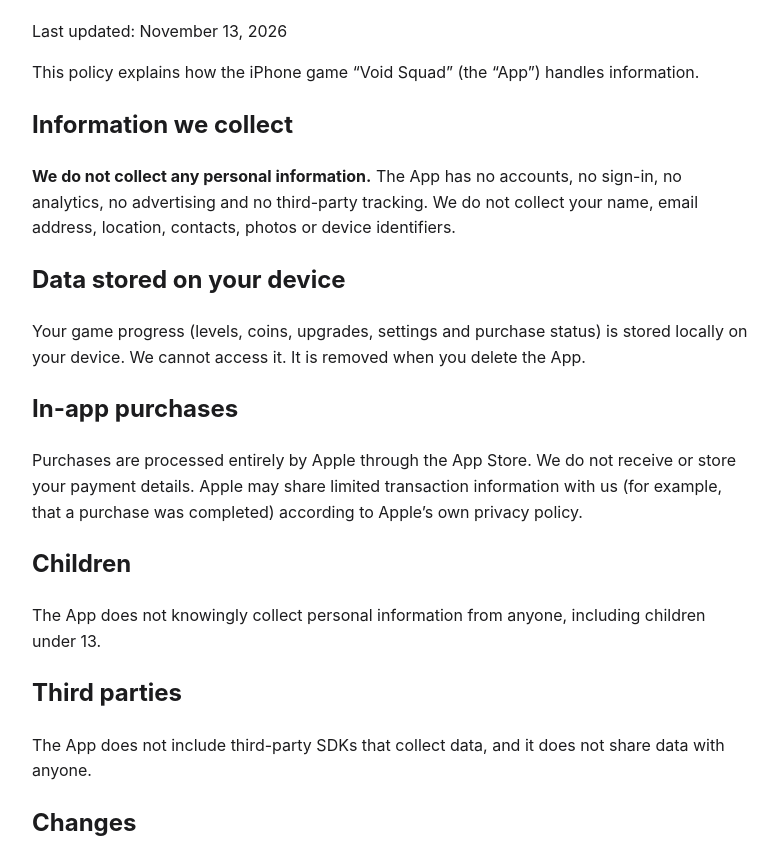
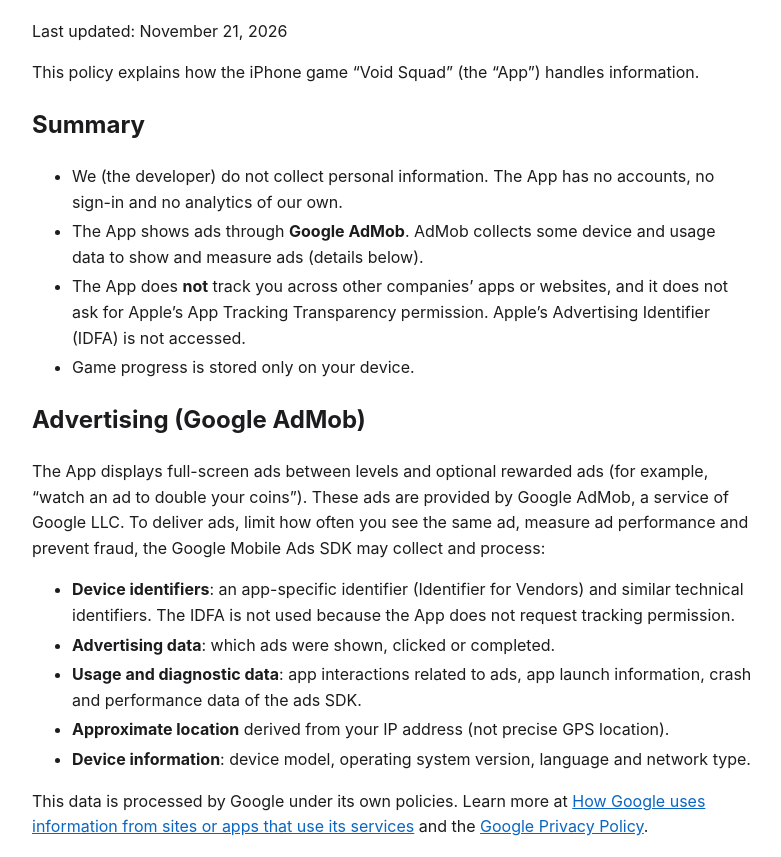
Before and after one commit to erencayk/voidsquad-legal, a plain HTML site: page privacy.html in a window 1280 px wide. Shown: the part 78-935 px from the top of the page, without its empty margins (248-1029 px from the left). Drawn offline with Linux system fonts and the light colour scheme.

Commit message:
Privacy policy: disclose Google AdMob ads, consent choices, no ATT tracking
Co-Authored-By: Claude Opus 5.5 <noreply@anthropic.com>
Claude-Session: https://claude.ai/code/session_015Xwn3ETbKGVVH744uU5cRm

```diff
--- a/privacy.html
+++ b/privacy.html
@@ -1,19 +1,46 @@
-<!doctype html><html lang="en"><head><meta charset="utf-8"><meta name="viewport" content="width=device-width,initial-scale=1"><title>Void Squad – Privacy Policy</title><style>body{font-family:-apple-system,system-ui,sans-serif;max-width:720px;margin:0 auto;padding:24px;line-height:1.6;color:#1c1c1e}h1{margin-top:0}a{color:#0a66c2}@media(prefers-color-scheme:dark){body{background:#111;color:#eee}a{color:#6cb4ff}}</style></head><body>
+<!doctype html><html lang="en"><head><meta charset="utf-8"><meta name="viewport" content="width=device-width,initial-scale=1"><title>Void Squad – Privacy Policy</title><style>body{font-family:-apple-system,system-ui,sans-serif;max-width:720px;margin:0 auto;padding:24px;line-height:1.6;color:#1c1c1e}h1{margin-top:0}a{color:#0a66c2}li{margin:4px 0}@media(prefers-color-scheme:dark){body{background:#111;color:#eee}a{color:#6cb4ff}}</style></head><body>
 <h1>Void Squad – Privacy Policy</h1>
-<p>Last updated: November 13, 2026</p>
+<p>Last updated: November 21, 2026</p>
 <p>This policy explains how the iPhone game “Void Squad” (the “App”) handles information.</p>
-<h2>Information we collect</h2>
-<p><b>We do not collect any personal information.</b> The App has no accounts, no sign-in, no analytics, no advertising and no third-party tracking. We do not collect your name, email address, location, contacts, photos or device identifiers.</p>
+
+<h2>Summary</h2>
+<ul>
+<li>We (the developer) do not collect personal information. The App has no accounts, no sign-in and no analytics of our own.</li>
+<li>The App shows ads through <b>Google AdMob</b>. AdMob collects some device and usage data to show and measure ads (details below).</li>
+<li>The App does <b>not</b> track you across other companies’ apps or websites, and it does not ask for Apple’s App Tracking Transparency permission. Apple’s Advertising Identifier (IDFA) is not accessed.</li>
+<li>Game progress is stored only on your device.</li>
+</ul>
+
+<h2>Advertising (Google AdMob)</h2>
+<p>The App displays full-screen ads between levels and optional rewarded ads (for example, “watch an ad to double your coins”). These ads are provided by Google AdMob, a service of Google LLC. To deliver ads, limit how often you see the same ad, measure ad performance and prevent fraud, the Google Mobile Ads SDK may collect and process:</p>
+<ul>
+<li><b>Device identifiers</b>: an app-specific identifier (Identifier for Vendors) and similar technical identifiers. The IDFA is not used because the App does not request tracking permission.</li>
+<li><b>Advertising data</b>: which ads were shown, clicked or completed.</li>
+<li><b>Usage and diagnostic data</b>: app interactions related to ads, app launch information, crash and performance data of the ads SDK.</li>
+<li><b>Approximate location</b> derived from your IP address (not precise GPS location).</li>
+<li><b>Device information</b>: device model, operating system version, language and network type.</li>
+</ul>
+<p>This data is processed by Google under its own policies. Learn more at <a href="https://policies.google.com/technologies/partner-sites">How Google uses information from sites or apps that use its services</a> and the <a href="https://policies.google.com/privacy">Google Privacy Policy</a>.</p>
+
+<h2>Your choices (EEA, UK and Switzerland)</h2>
+<p>If you are in the European Economic Area, the United Kingdom or Switzerland, the App shows Google’s consent form before any ads are requested. You can accept or decline personalized ads. You can change your choice at any time in the App under <b>Settings → Privacy Choices (Ads)</b>. If you decline, you may still see non-personalized ads, which use data only for limited purposes such as frequency capping, fraud prevention and measurement.</p>
+<p>On any iPhone you can also turn off personalized ads from Apple’s side under Settings → Privacy &amp; Security → Apple Advertising, and you can reset or stop the App by deleting it.</p>
+
 <h2>Data stored on your device</h2>
-<p>Your game progress (levels, coins, upgrades, settings and purchase status) is stored locally on your device. We cannot access it. It is removed when you delete the App.</p>
+<p>Your game progress (levels, coins, upgrades, settings, daily reward streak and purchase status) is stored locally on your device. We cannot access it. It is removed when you delete the App.</p>
+
 <h2>In-app purchases</h2>
-<p>Purchases are processed entirely by Apple through the App Store. We do not receive or store your payment details. Apple may share limited transaction information with us (for example, that a purchase was completed) according to Apple’s own privacy policy.</p>
+<p>Purchases (coin packs and “Remove Ads”) are processed entirely by Apple through the App Store. We do not receive or store your payment details. Apple may share limited transaction information with us (for example, that a purchase was completed) according to Apple’s own privacy policy. “Remove Ads” removes ads shown between levels; optional rewarded ads stay available if you choose to watch them.</p>
+
 <h2>Children</h2>
-<p>The App does not knowingly collect personal information from anyone, including children under 13.</p>
-<h2>Third parties</h2>
-<p>The App does not include third-party SDKs that collect data, and it does not share data with anyone.</p>
+<p>The App is not directed to children under 13 and is not listed in the App Store Kids category. We do not knowingly collect personal information from children. If you believe a child has provided personal information, contact us and we will help remove it.</p>
+
+<h2>Data retention and deletion</h2>
+<p>We do not hold any of your data on our own servers. Data collected by Google AdMob is retained according to Google’s policies. To remove the data stored by the App on your device, delete the App.</p>
+
 <h2>Changes</h2>
 <p>If this policy changes, the updated version will be posted on this page with a new date.</p>
+
 <h2>Contact</h2>
 <p>Questions: <a href="mailto:cayikeren@gmail.com">cayikeren@gmail.com</a></p>
 <p><a href="./">Back to support</a></p>
```
Also changed, not shown: index.html (+1 -0 lines).
